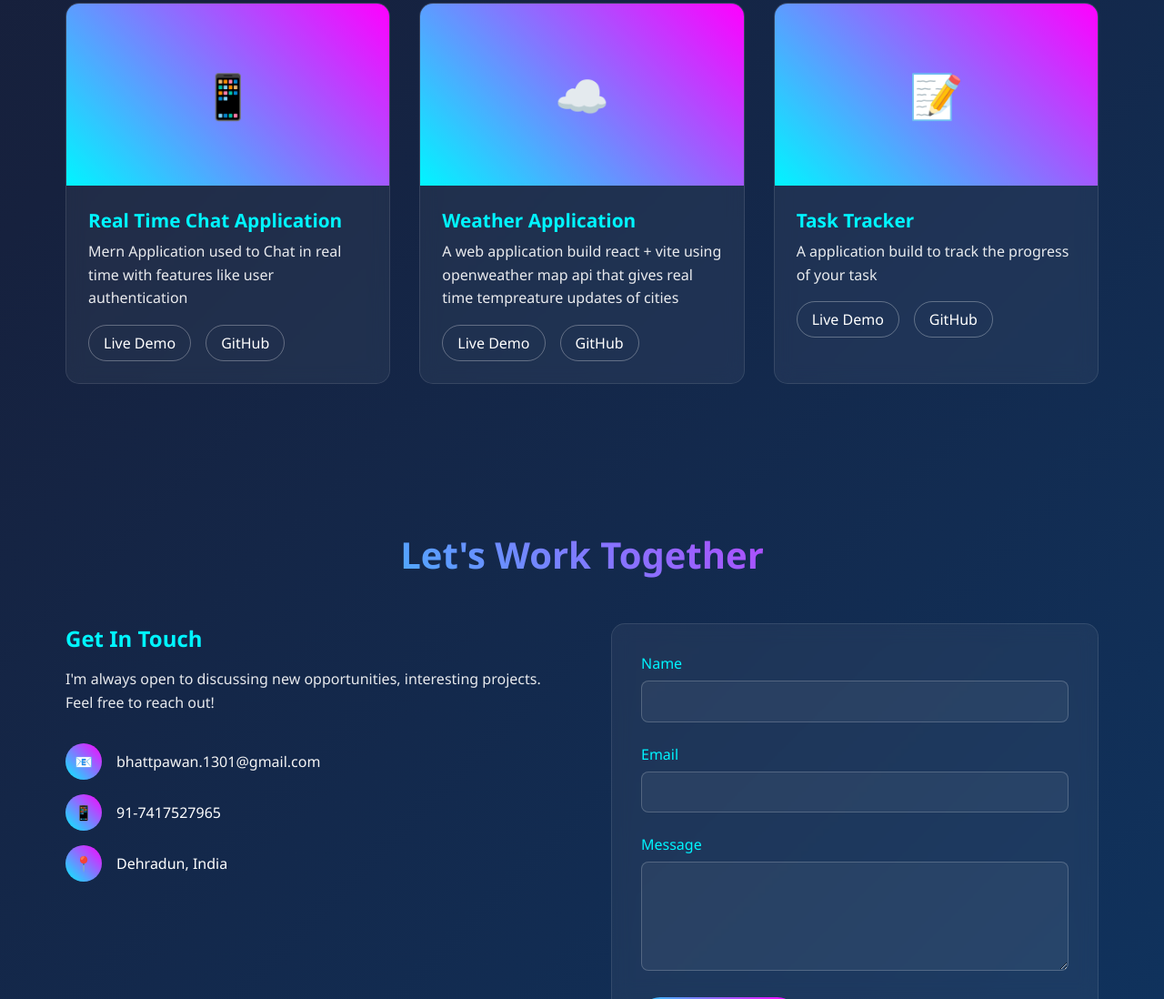
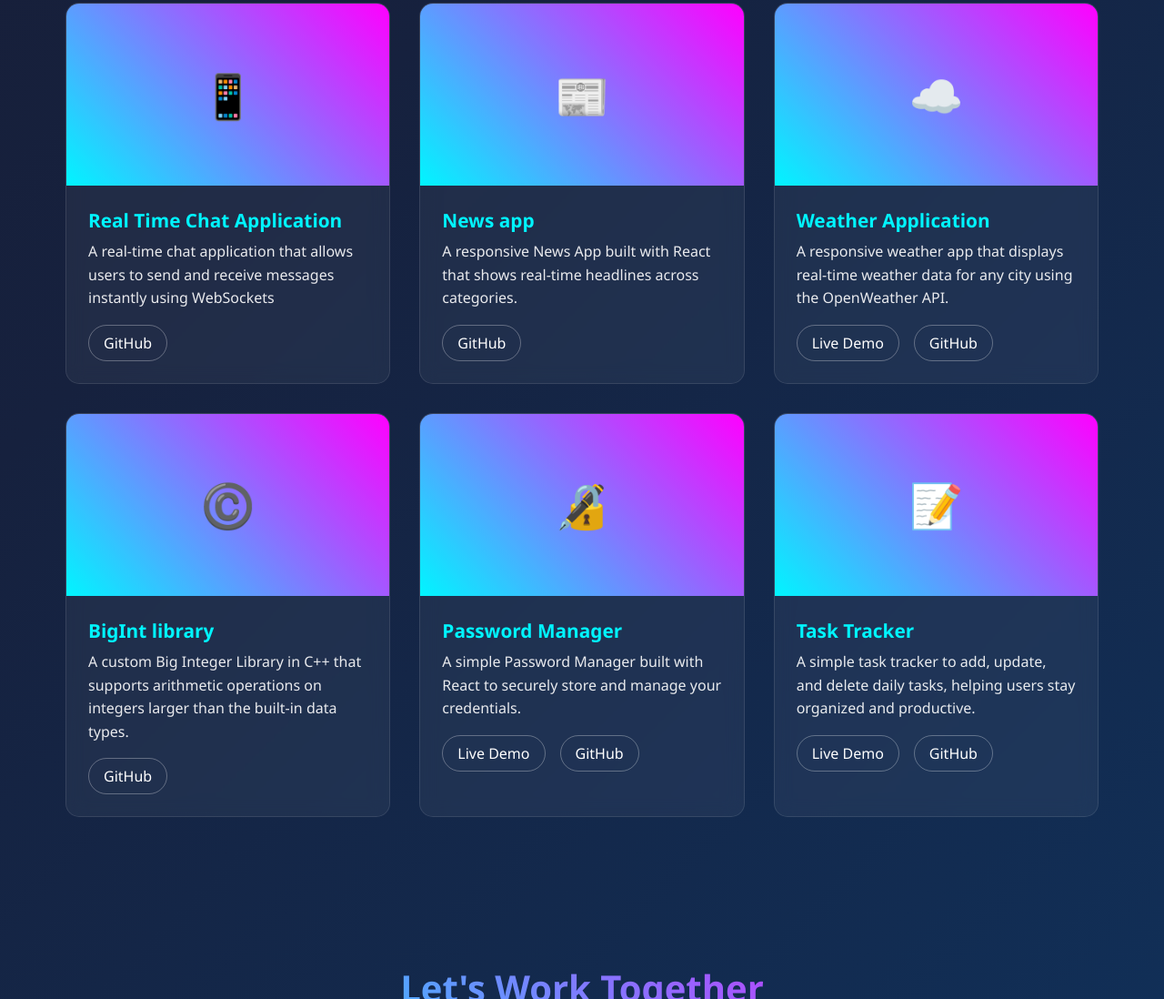
Before and after one commit to Pawan1301-bit/Portfolio-, a website: page public/index.html in a window 1280 px wide. Shown: the part 2081-3179 px from the top of the page at 91% size. Drawn offline with nearby package versions, Linux system fonts and the light colour scheme.

Commit message:
making improvements

```diff
--- a/public/index.html
+++ b/public/index.html
@@ -50,7 +50,7 @@
                     <a href="https://www.linkedin.com/in/pawan-bhatt-4205182a6/" title="LinkedIn" target="_blank">💼</a>
                     <!-- <a href="#" title="Twitter">🐦</a> -->
                     <a href="mailto:bhattpawan.1301@gmail.com" title="Email" target="_blank">✉️</a>
-                    <a href="https://leetcode.com/u/bhattpawan/" title="Email" target="_blank">👨‍💻</a>
+                    <a href="https://leetcode.com/u/bhattpawan/" title="Leetcode" target="_blank">👨‍💻</a>
                 </div>
             </div>
             <div class="code-block">
@@ -97,7 +97,7 @@
                 <p>Aspiring Software Development with strong programming skills in C++, Python and JavaScript, solid
                     under-standing of OOP and DBMS concepts, and hands-on experience in building MERN stack web
                     applications.</p>
-                <a href="#contact" class="btn btn-primary">Let's Connect</a>
+                <a href="https://drive.google.com/file/d/1eVGyyE3V8acVO4qeA7h_tpi_06NVyfIv/view" class="btn btn-primary" target="_blank">View Resume 🗒️</a>
             </div>
         </div>
     </section>
@@ -156,22 +156,62 @@
                 <div class="project-image">📱</div>
                 <div class="project-content">
                     <h4>Real Time Chat Application</h4>
-                    <p>Mern Application used to Chat in real time with features like user authentication</p>
+                    <p>A real-time chat application that allows users to send and receive messages instantly using WebSockets</p>
                     <div class="project-links">
-                        <a href="#" title="currently unavailable" target="_blank">Live Demo</a>
+                        <!-- <a href="#" title="currently unavailable" target="_blank">Live Demo</a> -->
                         <a href="https://github.com/Pawan1301-bit/RealTime-Chat-Application" target="_blank">GitHub</a>
                     </div>
                 </div>
             </div>
+
+
+
+
+            <div class="project-card">
+                <div class="project-image">📰</div>
+                <div class="project-content">
+                    <h4>News app</h4>
+                    <p>A responsive News App built with React that shows real-time headlines across categories.</p>
+                    <div class="project-links">
+                        <!-- <a href="https://pawan1301-bit.github.io/Task-Tracker/" target="_blank">Live Demo</a> -->
+                        <a href="https://github.com/Pawan1301-bit/Information-hub" target="_blank">GitHub</a>
+                    </div>
+                </div>
+            </div>
+
             <div class="project-card">
                 <div class="project-image">☁️</div>
                 <div class="project-content">
                     <h4>Weather Application</h4>
-                    <p>A web application build react + vite using openweather map api that gives real time tempreature
-                        updates of cities</p>
+                    <p>
+A responsive weather app that displays real-time weather data for any city using the OpenWeather API.</p>
                     <div class="project-links">
                         <a href="https://pawanbhatt-weatherapp.vercel.app/" target="_blank">Live Demo</a>
                         <a href="https://github.com/Pawan1301-bit/Weather-app" target="_blank">GitHub</a>
+                    </div>
+                </div>
+            </div>
+
+            <div class="project-card">
+                <div class="project-image">©️</div>
+                <div class="project-content">
+                    <h4>BigInt library</h4>
+                    <p>A custom Big Integer Library in C++ that supports arithmetic operations on integers larger than the built-in data types.</p>
+                    <div class="project-links">
+                        <!-- <a href="https://pawan1301-bit.github.io/Task-Tracker/" target="_blank">Live Demo</a> -->
+                        <a href="https://github.com/Pawan1301-bit/Big-Integer-Library" target="_blank">GitHub</a>
+                    </div>
+                </div>
+            </div>
+
+            <div class="project-card">
+                <div class="project-image">🔏</div>
+                <div class="project-content">
+                    <h4>Password Manager</h4>
+                    <p>A simple Password Manager built with React to securely store and manage your credentials.</p>
+                    <div class="project-links">
+                        <a href=" https://pass-op-password-manager-bice.vercel.app/" target="_blank">Live Demo</a>
+                        <a href="https://github.com/Pawan1301-bit/PassOp-Password-manager" target="_blank">GitHub</a>
                     </div>
                 </div>
             </div>
@@ -179,7 +219,7 @@
                 <div class="project-image">📝</div>
                 <div class="project-content">
                     <h4>Task Tracker</h4>
-                    <p>A application build to track the progress of your task</p>
+                    <p>A simple task tracker to add, update, and delete daily tasks, helping users stay organized and productive.</p>
                     <div class="project-links">
                         <a href="https://pawan1301-bit.github.io/Task-Tracker/" target="_blank">Live Demo</a>
                         <a href="https://github.com/Pawan1301-bit/Task-Tracker" target="_blank">GitHub</a>
--- a/public/script.js
+++ b/public/script.js
@@ -49,7 +49,7 @@ document.querySelector('form').addEventListener('submit', function (e) {
 
     Toastify({
         text: "message sent successfully.I will get back to you asap ",
-        duration: 12000,
+        duration: 4000,
         backgroundColor: "#247727ff",
         gravity: "bottom",
         position: "right",
```
